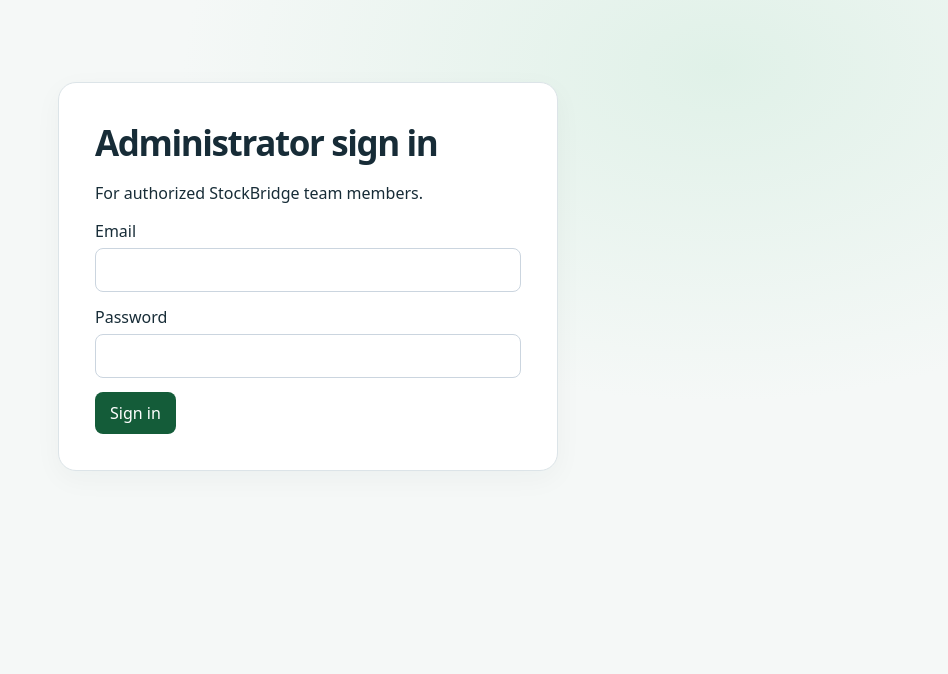
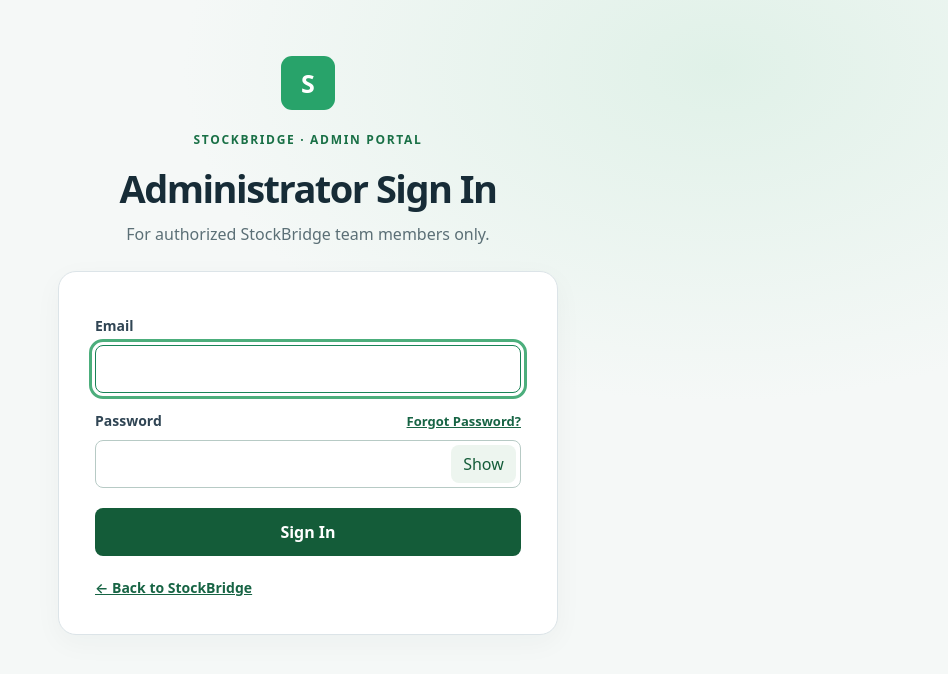
Before and after one commit to samuella-code/stock-bridge, a Flask app: page /admin/login in a window 1280 px wide. Shown: the part 76-750 px from the top of the page, without its empty margins (332-1280 px from the left). Run offline with Flask 3, Linux system fonts and the light colour scheme; some libraries are stand-ins or nearby versions.

Commit message:
Improve Admin Portal: app/templates/admin/login.html

```diff
--- a/app/templates/admin/login.html
+++ b/app/templates/admin/login.html
@@ -1 +1,19 @@
-{% extends "admin/base.html" %}{% block content %}<section class="login-box"><h1>Administrator sign in</h1><p>For authorized StockBridge team members.</p>{% if error %}<p class="notice error">{{error}}</p>{% endif %}<form method="post"><input type="hidden" name="csrf_token" value="{{csrf_token()}}"><label>Email<input type="email" name="email" autocomplete="username" required></label><label>Password<input type="password" name="password" autocomplete="current-password" required></label><button>Sign in</button></form></section>{% endblock %}
+{% extends "admin/base.html" %}
+{% block title %}Administrator sign in · StockBridge{% endblock %}
+{% block content %}
+<section class="auth-shell" aria-labelledby="login-title">
+  <div class="auth-intro"><span class="auth-mark" aria-hidden="true">S</span><p class="eyebrow">StockBridge · Admin Portal</p>
+    <h1 id="login-title">Administrator Sign In</h1><p>For authorized StockBridge team members only.</p></div>
+  <div class="login-box">
+    {% if error %}<p class="notice error" role="alert">{{ error }}</p>{% endif %}
+    <form method="post" class="auth-form">
+      <input type="hidden" name="csrf_token" value="{{csrf_token()}}">
+      <label for="admin-email">Email</label><input id="admin-email" type="email" name="email" autocomplete="username" required autofocus>
+      <div class="field-heading"><label for="admin-password">Password</label><a href="{{url_for('admin.forgot_password')}}">Forgot Password?</a></div>
+      <div class="password-field"><input id="admin-password" type="password" name="password" autocomplete="current-password" required><button type="button" class="password-toggle" data-password-toggle="admin-password" aria-controls="admin-password" aria-label="Show password" aria-pressed="false">Show</button></div>
+      <button class="primary-action" type="submit">Sign In</button>
+    </form>
+    <a class="back-link" href="{{url_for('main.index')}}">← Back to StockBridge</a>
+  </div>
+</section>
+{% endblock %}
```
